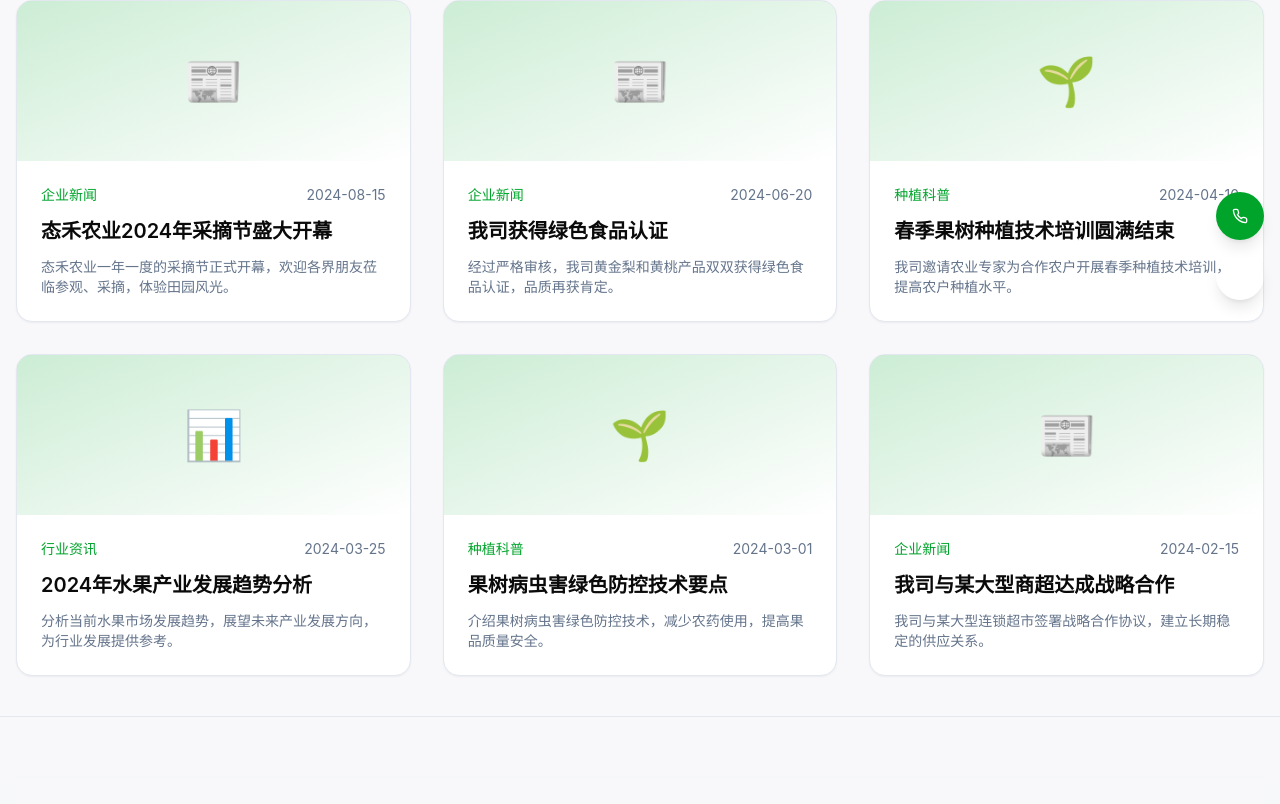
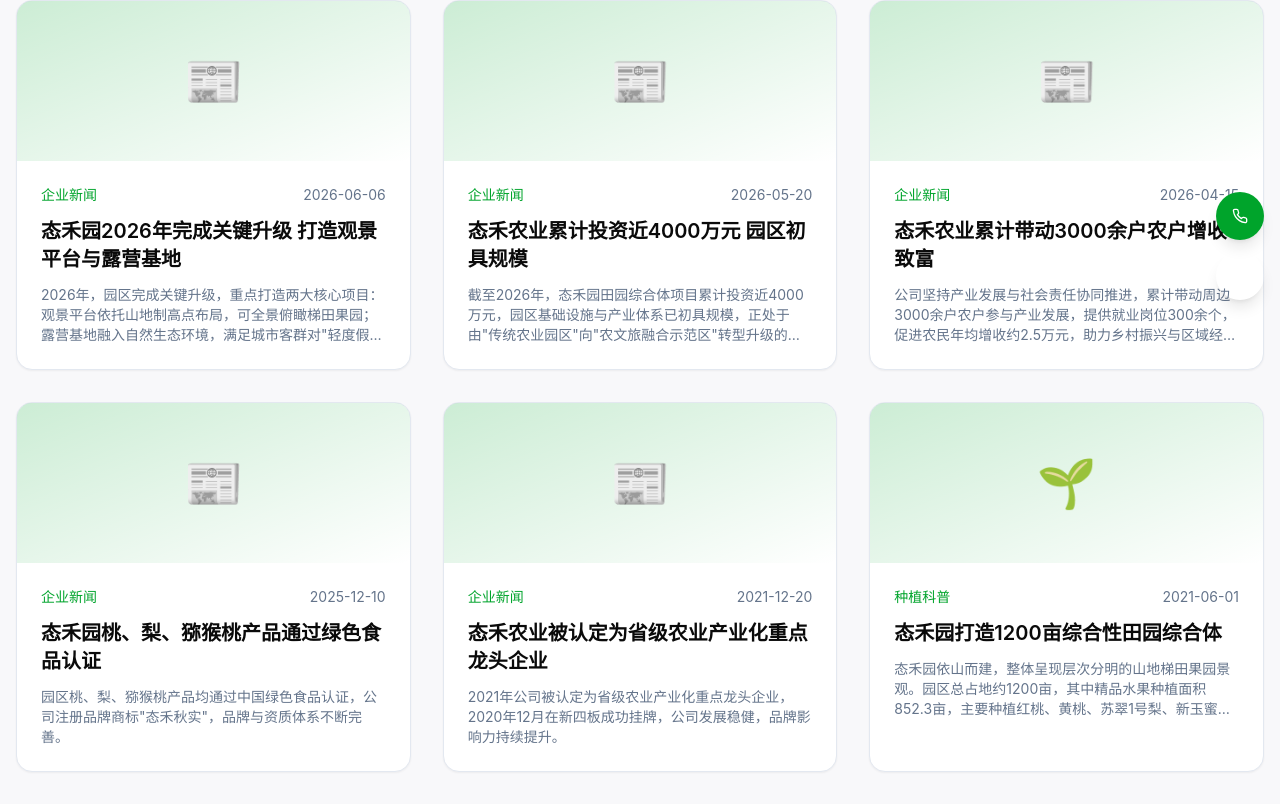
Before and after one commit to jingwu960-hue/taihe-web, a Next.js app: page /news in a window 1280 px wide. Shown: the part 484-1288 px from the top of the page. Built offline with nearby package versions, Linux system fonts and the light colour scheme.

Commit message:
feat(news page): add batch of news articles and adjust existing entry ids
新增7条企业、产业相关的新闻资讯，同时调整原有新闻条目的自增id，完善新闻列表内容

```diff
--- a/app/news/page.tsx
+++ b/app/news/page.tsx
@@ -20,41 +20,83 @@ const categories = [
 const newsList = [
   {
     id: 1,
+    title: "态禾园2026年完成关键升级 打造观景平台与露营基地",
+    category: "company",
+    date: "2026-06-06",
+    summary: "2026年，园区完成关键升级，重点打造两大核心项目：观景平台依托山地制高点布局，可全景俯瞰梯田果园；露营基地融入自然生态环境，满足城市客群对\"轻度假、慢生活\"的多元需求。",
+  },
+  {
+    id: 2,
+    title: "态禾农业累计投资近4000万元 园区初具规模",
+    category: "company",
+    date: "2026-05-20",
+    summary: "截至2026年，态禾园田园综合体项目累计投资近4000万元，园区基础设施与产业体系已初具规模，正处于由\"传统农业园区\"向\"农文旅融合示范区\"转型升级的关键阶段。",
+  },
+  {
+    id: 3,
+    title: "态禾农业累计带动3000余户农户增收致富",
+    category: "company",
+    date: "2026-04-15",
+    summary: "公司坚持产业发展与社会责任协同推进，累计带动周边3000余户农户参与产业发展，提供就业岗位300余个，促进农民年均增收约2.5万元，助力乡村振兴与区域经济发展。",
+  },
+  {
+    id: 4,
+    title: "态禾园桃、梨、猕猴桃产品通过绿色食品认证",
+    category: "company",
+    date: "2025-12-10",
+    summary: "园区桃、梨、猕猴桃产品均通过中国绿色食品认证，公司注册品牌商标\"态禾秋实\"，品牌与资质体系不断完善。",
+  },
+  {
+    id: 5,
+    title: "态禾农业被认定为省级农业产业化重点龙头企业",
+    category: "company",
+    date: "2021-12-20",
+    summary: "2021年公司被认定为省级农业产业化重点龙头企业，2020年12月在新四板成功挂牌，公司发展稳健，品牌影响力持续提升。",
+  },
+  {
+    id: 6,
+    title: "态禾园打造1200亩综合性田园综合体",
+    category: "tech",
+    date: "2021-06-01",
+    summary: "态禾园依山而建，整体呈现层次分明的山地梯田果园景观。园区总占地约1200亩，其中精品水果种植面积852.3亩，主要种植红桃、黄桃、苏翠1号梨、新玉蜜梨、樱桃等优质果品；配套建设生态水产养殖区100亩，构建\"种养结合、循环发展\"的生态农业体系。",
+  },
+  {
+    id: 7,
     title: "态禾农业2024年采摘节盛大开幕",
     category: "company",
     date: "2024-08-15",
     summary: "态禾农业一年一度的采摘节正式开幕，欢迎各界朋友莅临参观、采摘，体验田园风光。",
   },
   {
-    id: 2,
+    id: 8,
     title: "我司获得绿色食品认证",
     category: "company",
     date: "2024-06-20",
     summary: "经过严格审核，我司黄金梨和黄桃产品双双获得绿色食品认证，品质再获肯定。",
   },
   {
-    id: 3,
+    id: 9,
     title: "春季果树种植技术培训圆满结束",
     category: "tech",
     date: "2024-04-10",
     summary: "我司邀请农业专家为合作农户开展春季种植技术培训，提高农户种植水平。",
   },
   {
-    id: 4,
+    id: 10,
     title: "2024年水果产业发展趋势分析",
     category: "industry",
     date: "2024-03-25",
     summary: "分析当前水果市场发展趋势，展望未来产业发展方向，为行业发展提供参考。",
   },
   {
-    id: 5,
+    id: 11,
     title: "果树病虫害绿色防控技术要点",
     category: "tech",
     date: "2024-03-01",
     summary: "介绍果树病虫害绿色防控技术，减少农药使用，提高果品质量安全。",
   },
   {
-    id: 6,
+    id: 12,
     title: "我司与某大型商超达成战略合作",
     category: "company",
     date: "2024-02-15",
```
